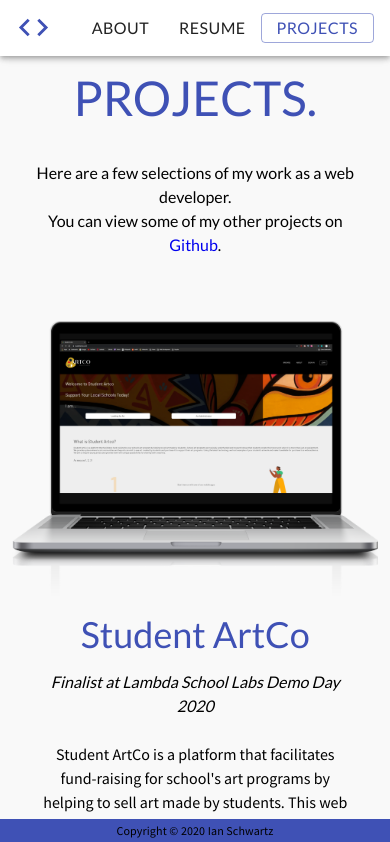
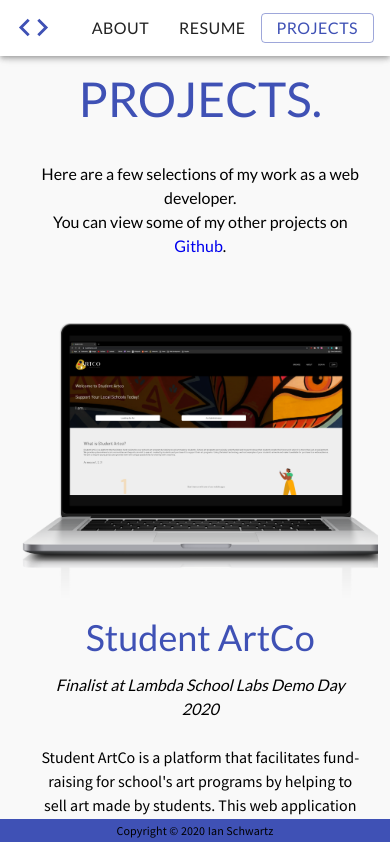
Before and after one commit to ian-schwartz/portfolio, a React (Create React App) app: page /projects in a window 390 px wide. Shown: the top 842 px of the page. Built offline with nearby package versions, Linux system fonts and the light colour scheme; the HTML template or start-up script is replaced by a standard one.

Commit message:
media query project image adjustment

```diff
--- a/src/App.css
+++ b/src/App.css
@@ -170,7 +170,7 @@
   .project-img {
     max-height: 275px;
     margin-top: 5%;
-    margin-left: 0;
+    margin-left: 10px;
   }
 }
 
```
